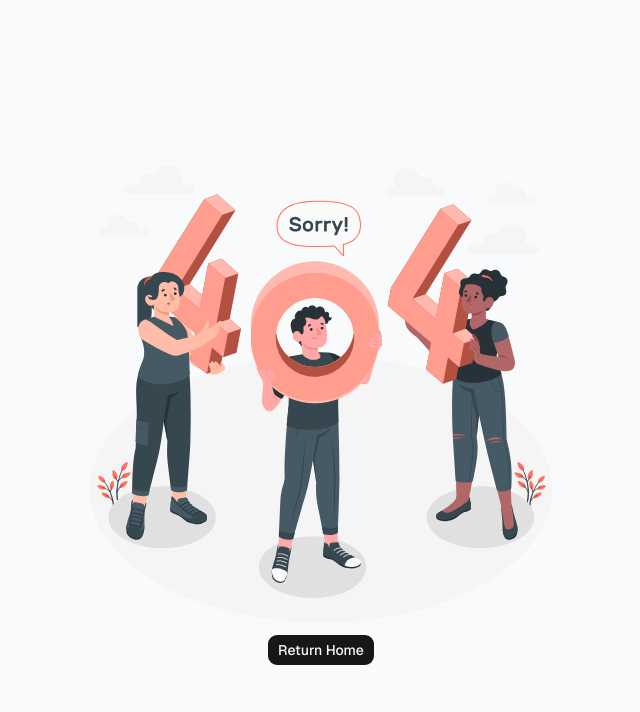
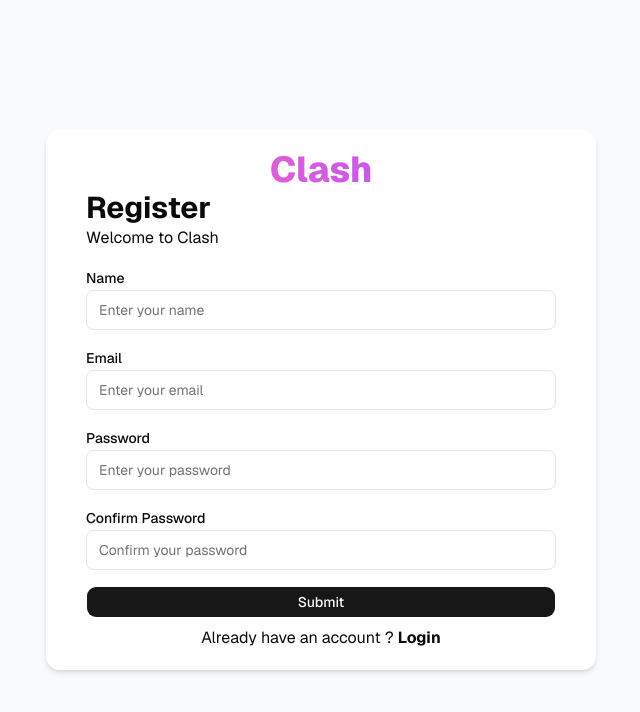
Before and after one commit to ShreyanshPachouri/clash, a Next.js app in the folder front/: page /register in a window 1280 px wide. Before the commit this address had no page. Shown: the top 712 px of the page, without its empty margins (319-959 px from the left). Built offline with nearby package versions, Linux system fonts and the light colour scheme.

Commit message:
Added frontend pages

```diff
--- /dev/null
+++ b/front/src/app/(auth)/register/page.tsx
@@ -0,0 +1,52 @@
+import { Button } from "@/components/ui/button";
+import { Input } from "@/components/ui/input";
+import { Label } from "@/components/ui/label";
+import Link from "next/link";
+
+export default function page(){
+    return(
+        <div className="flex justify-center items-center h-screen">
+            <div className="w-full md:w-[550px] shadow-md rounded-xl py-5 px-10 bg-white">
+            <h1 className="text-4xl font-extrabold bg-gradient-to-r from-pink-400 to-purple-500 text-transparent text-center bg-clip-text">
+                Clash
+            </h1>
+            <h1 className="text-3xl font-bold">Register</h1>
+            <p>Welcome to Clash</p>
+            <form>
+                <div className = "mt-4">
+                    <Label htmlFor = "name">Name</Label>
+                    <Input id = "name" type = "text" name = "name" placeholder = "Enter your name"></Input>
+                </div>
+
+                <div className = "mt-4">
+                    <Label htmlFor = "email">Email</Label>
+                    <Input id = "email" type = "email" name = "email" placeholder = "Enter your email"></Input>
+                </div>
+
+                <div className = "mt-4">
+                    <Label htmlFor = "password">Password</Label>
+                    <Input id = "password" type = "password" name = "password" placeholder = "Enter your password">
+                    </Input>
+                </div>
+
+                 <div className = "mt-4">
+                    <Label htmlFor = "cpassword">Confirm Password</Label>
+                    <Input id = "cpassword" type = "password" name = "confirm_password" placeholder = "Confirm your password">
+                    </Input>
+                </div>
+
+                <div className = "mt-4">
+                    <Button className = "w-full"> Submit </Button>
+                </div>
+            </form>
+
+            <p className="text-center mt-2">
+                Already have an account ?{" "}
+          <strong>
+            <Link href="/login">Login</Link>
+          </strong>
+        </p>
+            </div>
+        </div>
+    )
+}
```
Also changed, not shown: front/src/app/(auth)/login/page.tsx (renamed from front/src/app/login/page.tsx).
